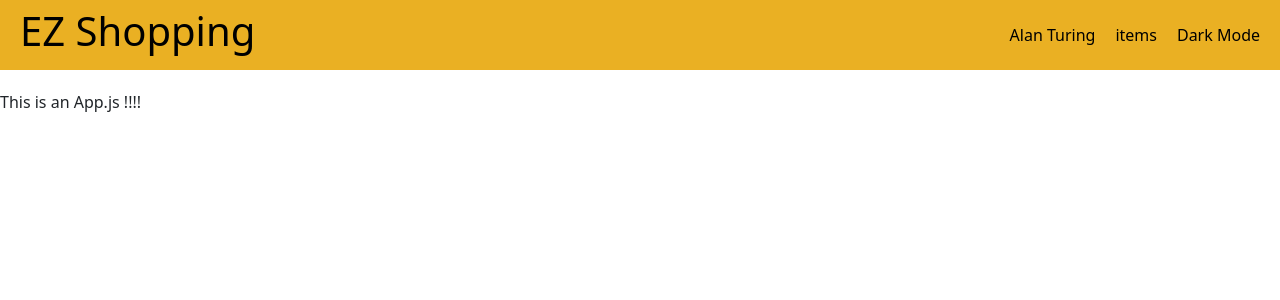
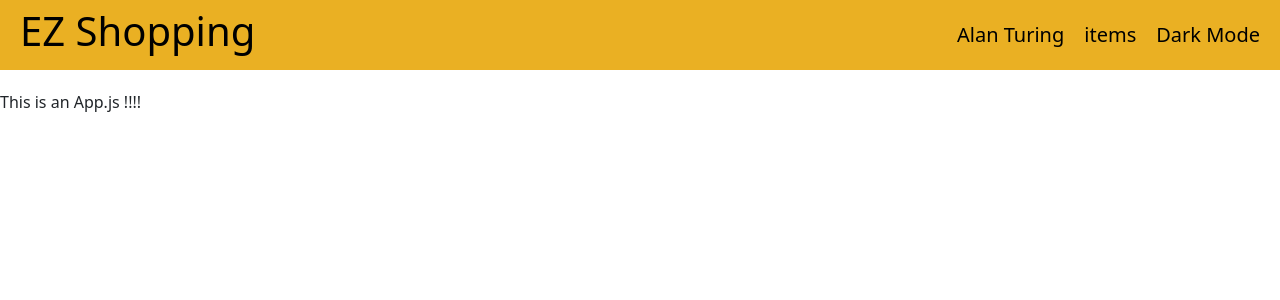
Before and after one commit to Marikita1007/Projet-EZ-Shopping, a React (Create React App) app in the folder ez_shopping/: page / in a window 1280 px wide. Shown: the top 300 px of the page. Built offline with nearby package versions, Linux system fonts and the light colour scheme.

Commit message:
Changed nav font size

```diff
--- a/ez_shopping/src/components/Header/header.scss
+++ b/ez_shopping/src/components/Header/header.scss
@@ -19,6 +19,7 @@
       margin: 0;
       padding: 0;
       display: flex;
+      font-size: 20px;
 
       li {
         margin-right: 20px;
```
